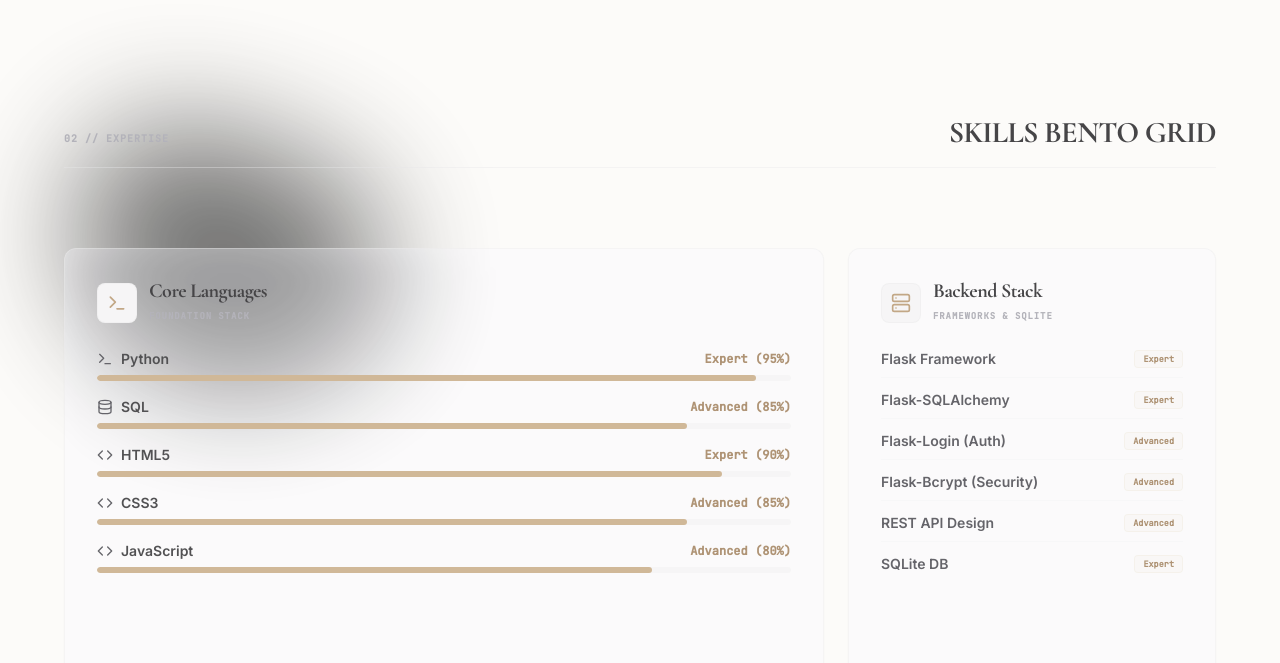
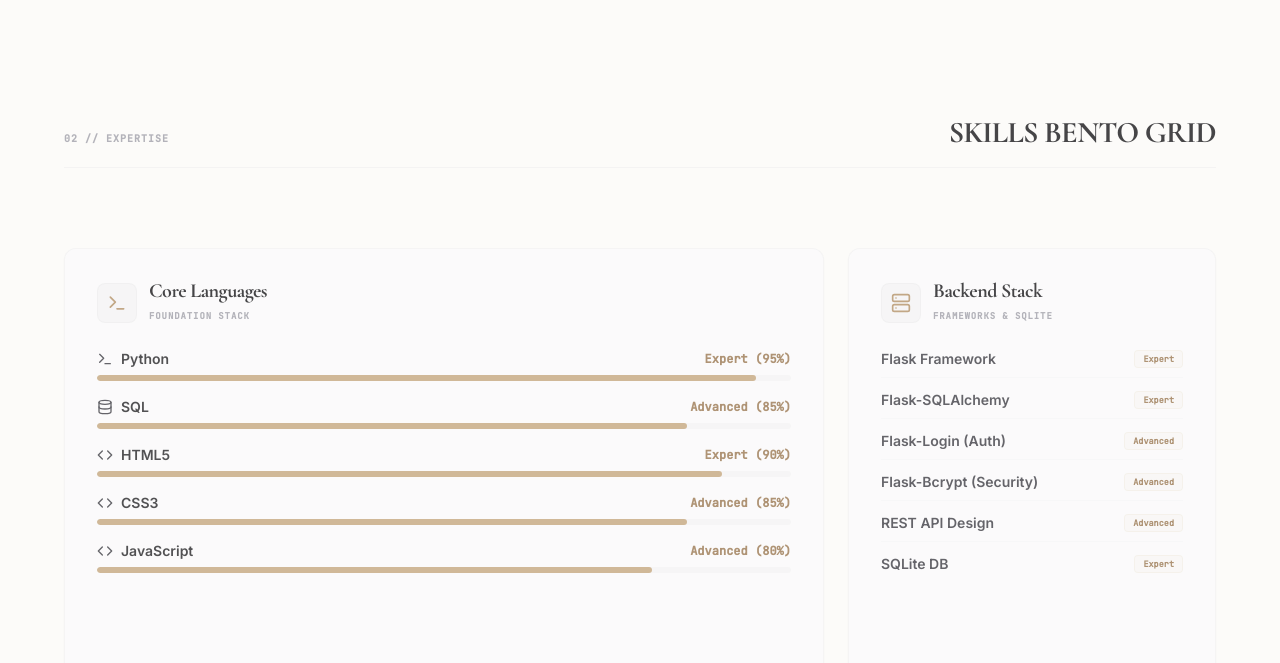
Before and after one commit to jagadeeshveeranki36/Portfolio, a React (Vite) app: page / in a window 1280 px wide. Shown: the part 1917-2580 px from the top of the page. Built offline with nearby package versions, Linux system fonts and the light colour scheme.

Commit message:
Auto-sync update: file edits saved

```diff
--- a/src/sections/Skills.jsx
+++ b/src/sections/Skills.jsx
@@ -1,7 +1,6 @@
 import React from 'react';
 import { motion } from 'framer-motion';
 import { Terminal, Database, Code, Server, Laptop, Cpu, Heart, Award, GraduationCap, CheckCircle } from 'lucide-react';
-import MorphingBackground from '../components/MorphingBackground';
 
 export default function Skills() {
   const coreLanguages = [
@@ -65,9 +64,6 @@ export default function Skills() {
 
   return (
     <section id="skills" className="py-32 relative overflow-hidden px-6 md:px-12 border-t border-zinc-200/40 dark:border-zinc-850 bg-transparent">
-      {/* Morphing Liquid Blobs Background (Graphite theme) */}
-      <MorphingBackground colorTheme="graphite" />
-
       <div className="max-w-6xl mx-auto relative z-10">
 
         {/* Section Heading - Swiss Minimal Brandbook */}
```
